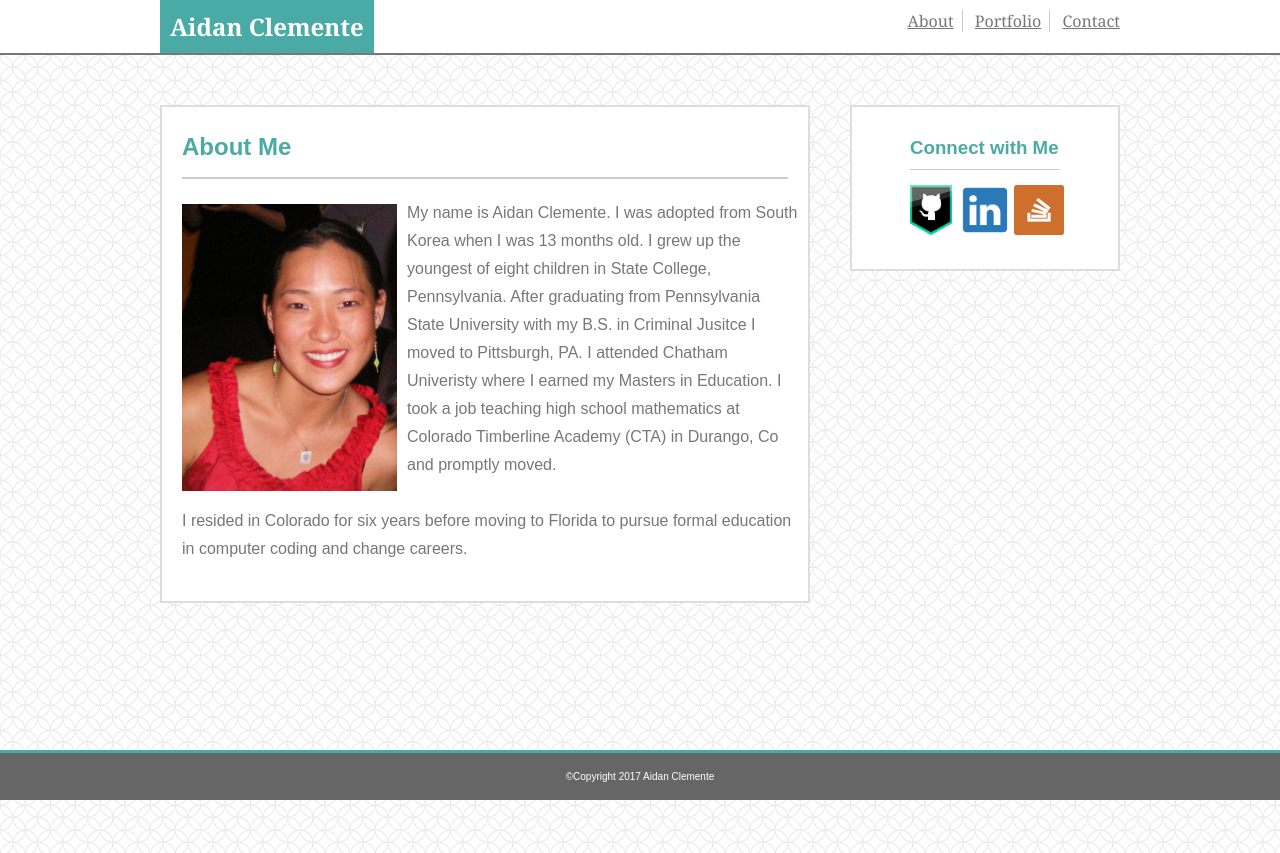
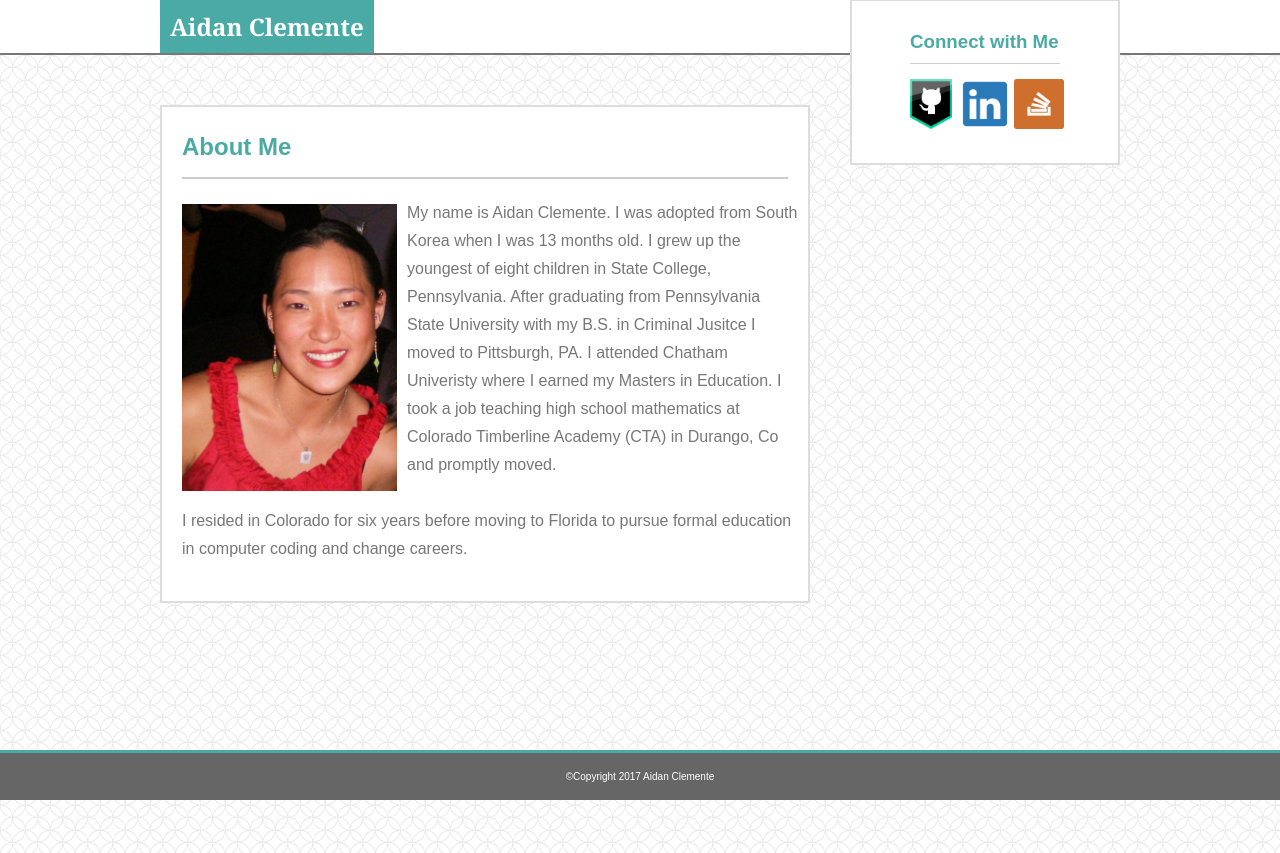
Before and after one commit to aidanclemente/aidanclemente.github.io, a plain HTML site: page Basic-Portfolio/index.html in a window 1280 px wide. Drawn offline with Linux system fonts and the light colour scheme.

Commit message:
container fixed

```diff
--- a/Basic-Portfolio/assets/css/style.css
+++ b/Basic-Portfolio/assets/css/style.css
@@ -232,7 +232,7 @@ width: 610px;
 	position: relative;
 	float: right;
 	padding: 30px 0;
-	bottom: 448px;
+	bottom: 554px;
 	border: 2px #ddd solid;
 }
 /*
```
